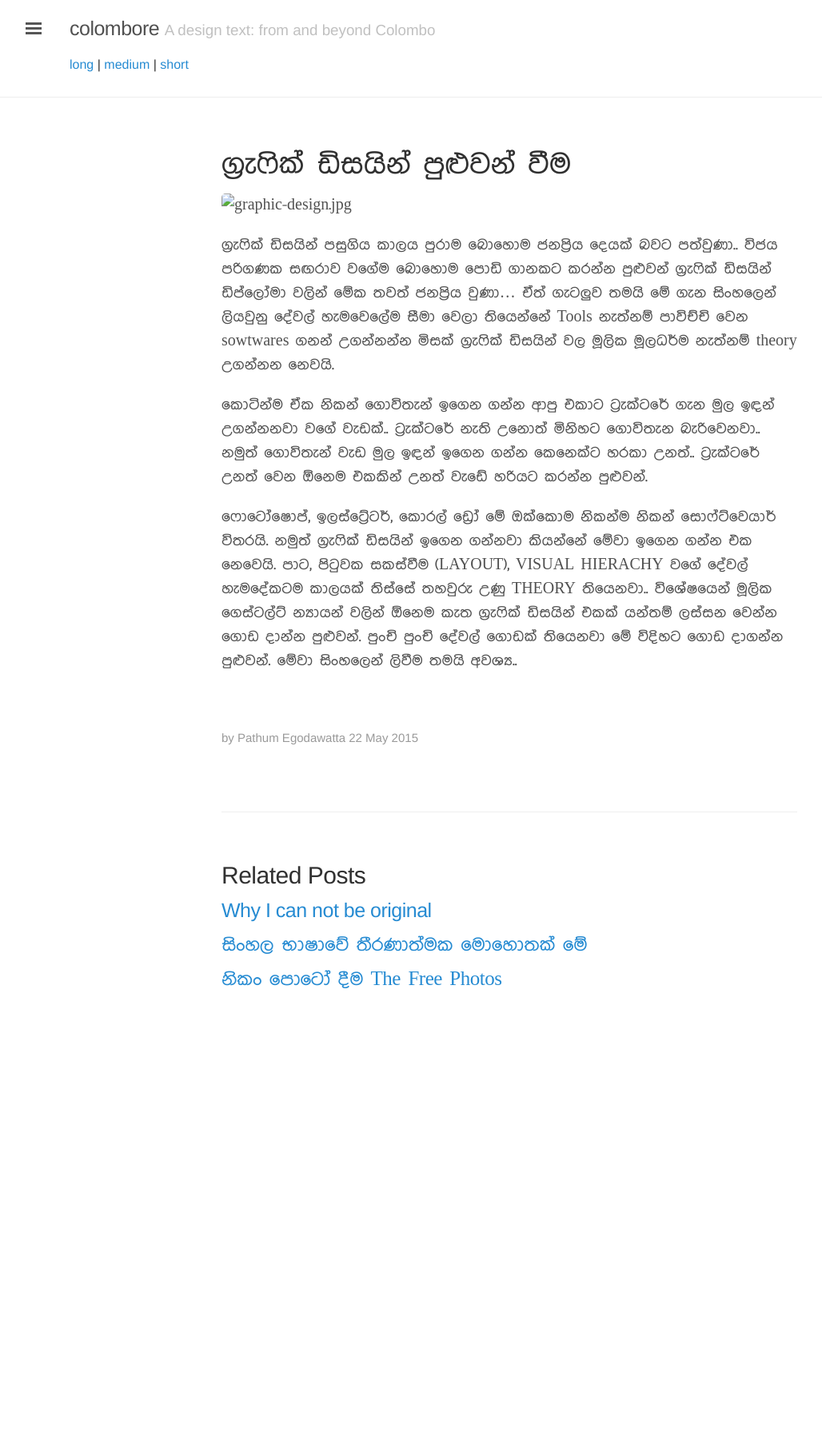
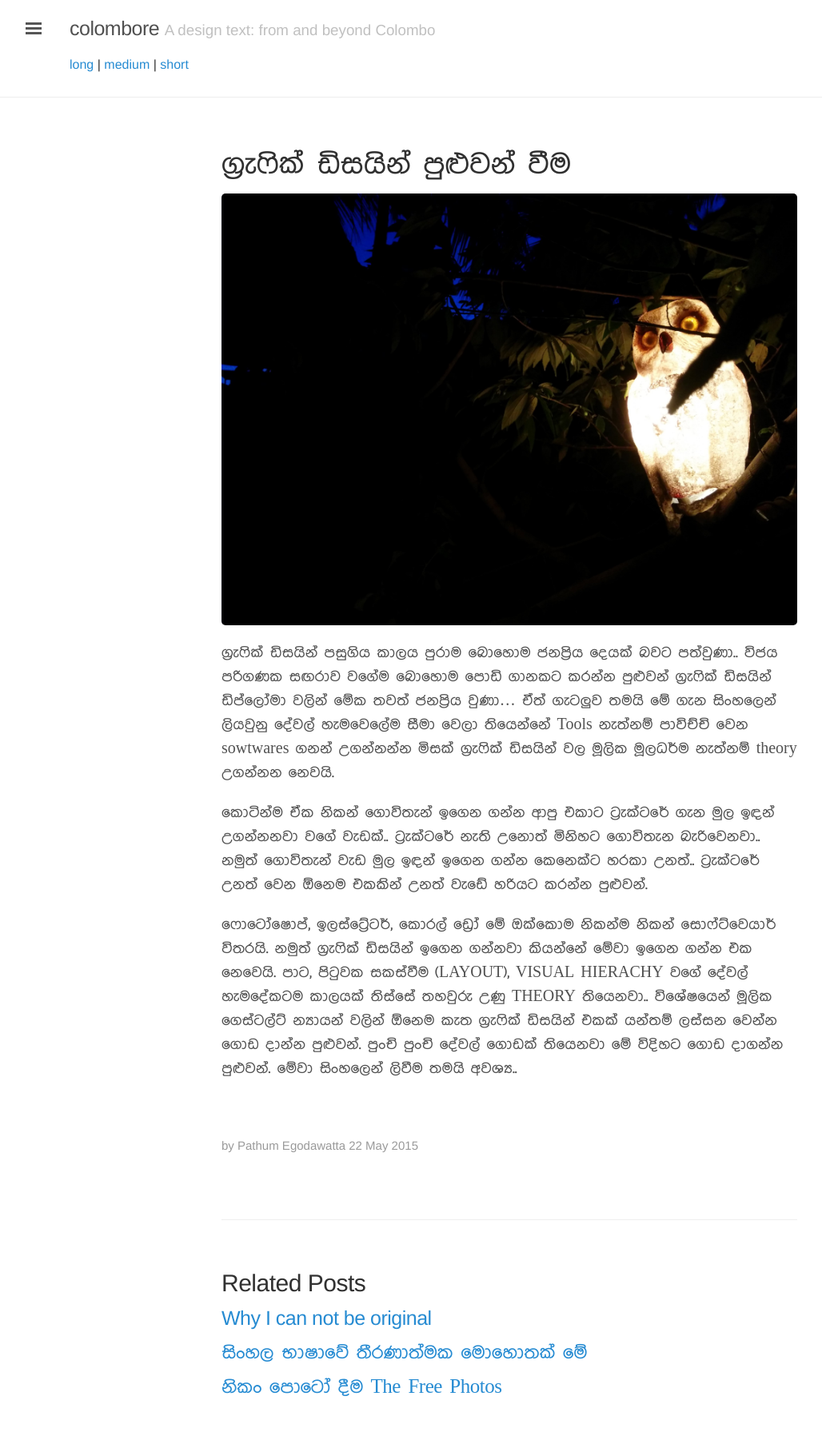
Before and after one commit to mooniak/colombore, a Jekyll site: the page built from _posts/2015-05-22-graphic-design.md, in a window 1280 px wide. Shown: the whole page at 80% size, without its empty margins (3-1031 px from the left). Built offline with Jekyll 4.4.1, drawn with Linux system fonts in a browser that asks for light colours; before the commit the page ends 1301 px from its top, so only the background shows below that.

Commit message:
Updated 2015-05-22-graphic-design.md

```diff
--- a/_posts/2015-05-22-graphic-design.md
+++ b/_posts/2015-05-22-graphic-design.md
@@ -14,7 +14,7 @@ published: true
 
 
 
-![graphic-design.jpg]({{site.baseurl}}/_posts/graphic-design.jpg)
+![graphic-design.jpg](https://raw.githubusercontent.com/mooniak/colombore/gh-pages/_posts/graphic-design.jpg)
 
 
 ග්‍රැෆික් ඩිසයින් පසුගිය කාලය පුරාම බොහොම ජනප්‍රිය දෙයක් බවට පත්වුණා.. විජය පරිගණක සඟරාව වගේම බොහොම පොඩි ගානකට කරන්න පුළුවන් ග්‍රැෆික් ඩිසයින් ඩිප්ලෝමා වලින් මේක තවත් ජනප්‍රිය වුණා... ඒත් ගැටලුව තමයි මේ ගැන සිංහලෙන් ලියවුනු දේවල් හැමවෙලේම සීමා වෙලා තියෙන්නේ Tools නැත්නම් පාවිච්චි වෙන sowtwares ගනන් උගන්නන්න මිසක් ග්‍රැෆික් ඩිසයින් වල මූලික මූලධර්ම නැත්නම් theory උගන්නන නෙවයි.
```
